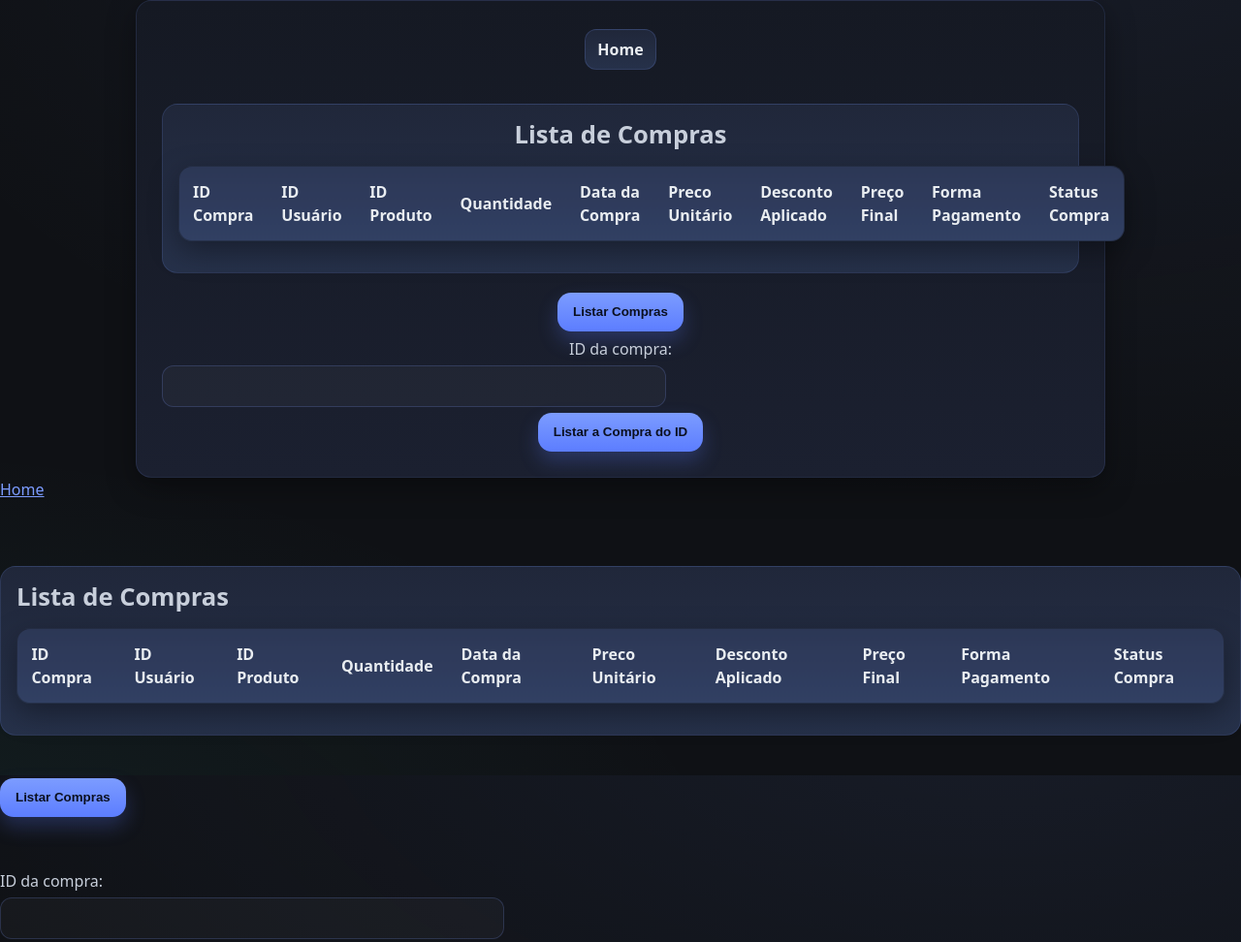
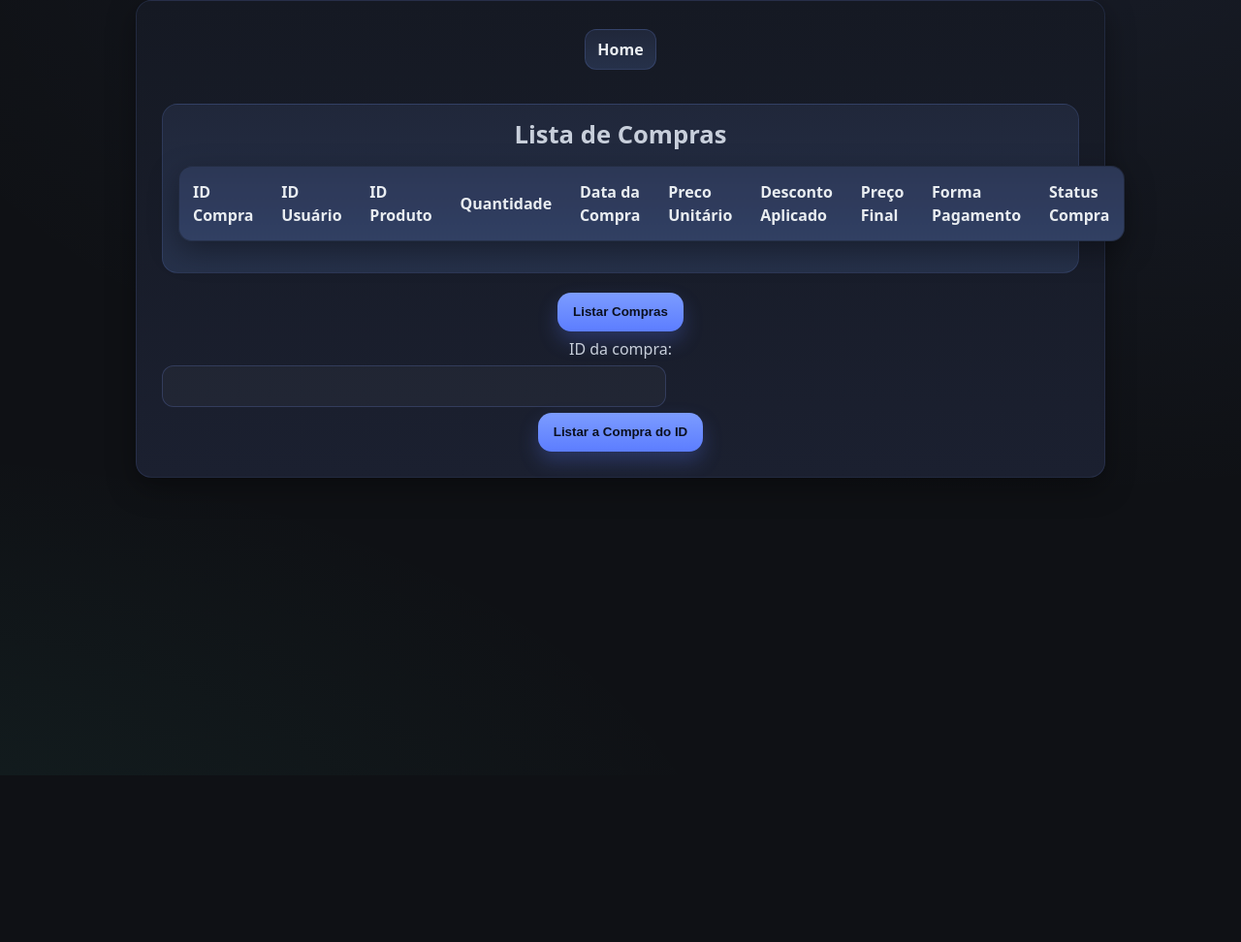
Before and after one commit to ruangerald/trabalhoModelagemFRONT, a plain HTML site: page compraListar.html in a window 1280 px wide. Shown: the top 972 px of the page at 97% size. After the commit the page ends 800 px from the top, so only its background shows below. Drawn offline with Linux system fonts and the light colour scheme.

Commit message:
alterando html

```diff
--- a/compraListar.html
+++ b/compraListar.html
@@ -42,36 +42,7 @@
         <label for="id">ID da compra: <input type="number" id="id"></label>
         <br><button id="listarId">Listar a Compra do ID</button>
     </div>
-    <a href="index.html">Home</a>
     <br><br><br>
-    <section>
-        <h2>Lista de Compras</h2>
-        <table>
-            <thead>
-                <tr>
-                    <th>ID Compra</th>
-                    <th>ID Usuário</th>
-                    <th>ID Produto</th>
-                    <th>Quantidade</th>
-                    <th>Data da Compra</th>
-                    <th>Preco Unitário</th>
-                    <th>Desconto Aplicado</th>
-                    <th>Preço Final</th>
-                    <th>Forma Pagamento</th>
-                    <th>Status Compra</th>
-                </tr>
-            </thead id="compras-tabela">
-            <tbody>
-                <!--Dados vem do JS-->
-            </tbody>
-        </table>
-    </section>
-    <br>
-    <button id="btn">Listar Compras</button>
-    <div id="res"></div>
-    <br><br>
-    <label for="id">ID da compra: <input type="number" id="id"></label>
-    <br><button id="listarId">Listar a Compra do ID</button>
 </body>
 
 </html>
```
